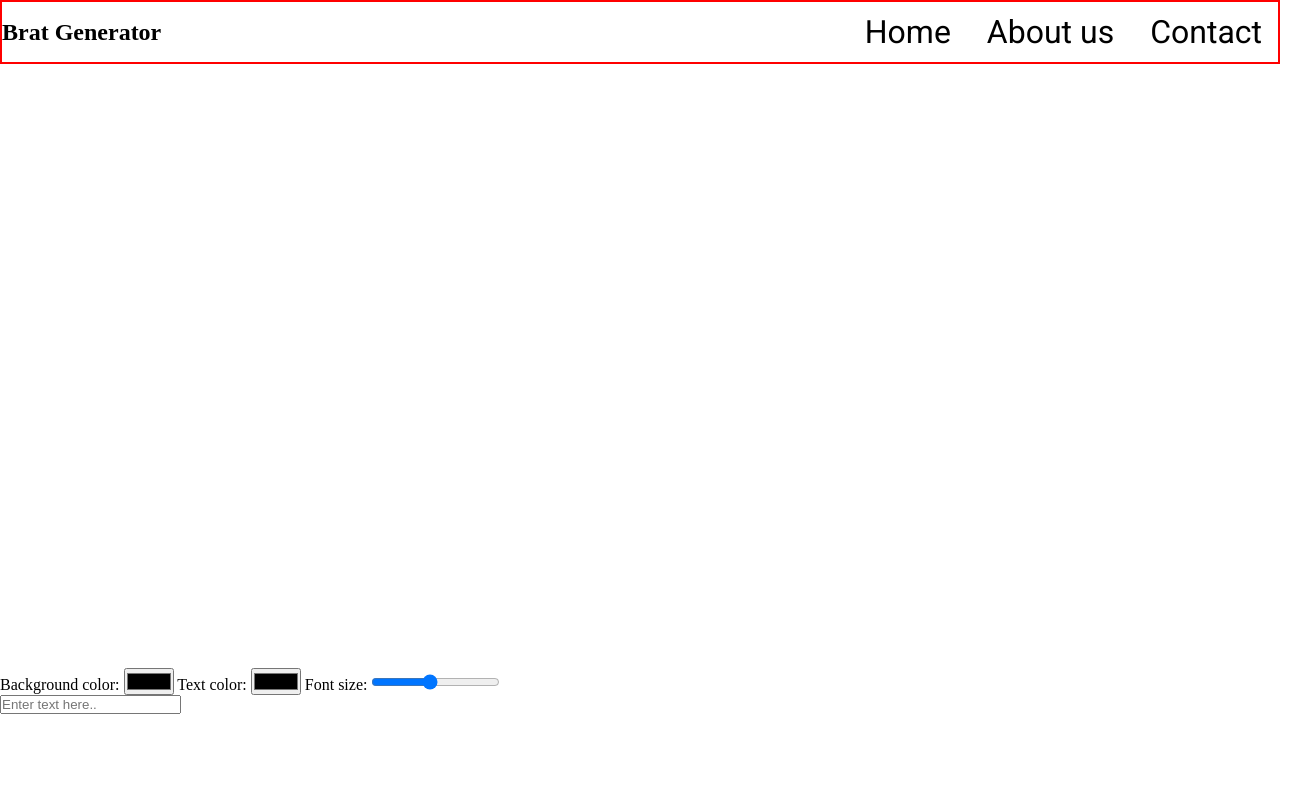
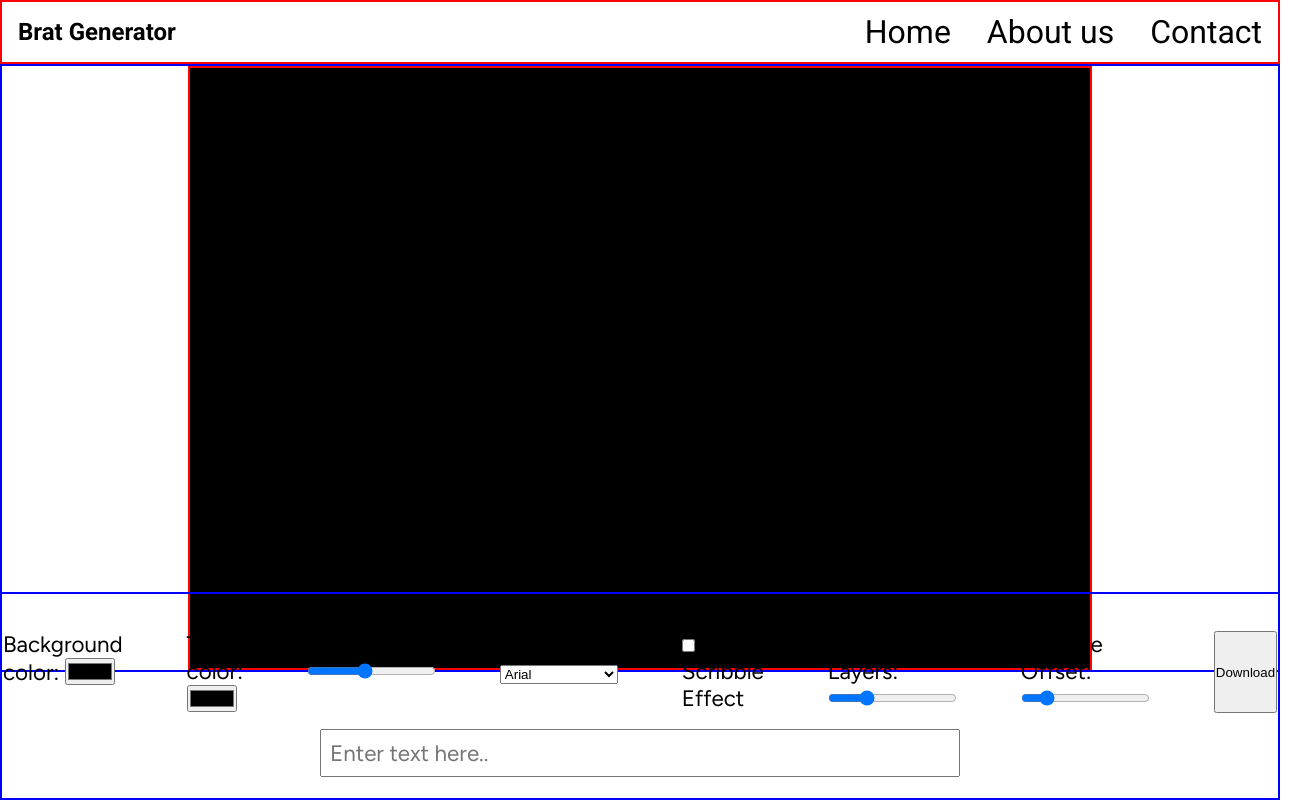
Before and after one commit to AMANKUMAR7777/bratGenerator, a plain HTML site: page index.html in a window 1280 px wide. Shown: the whole page, 1309 px wide, since content can reach past the window. Drawn offline with Linux system fonts and the light colour scheme.

Commit message:
add some features

```diff
--- a/index.html
+++ b/index.html
@@ -4,7 +4,7 @@
     <meta charset="UTF-8">
     <meta name="viewport" content="width=device-width, initial-scale=1.0">
     <title>Document</title>
-    <link rel="stylesheet" typ="text/css" href="style.css">
+    <link rel="stylesheet" type="text/css" href="style.css">
 </head>
 <body>
     <div id="main">
@@ -20,18 +20,49 @@
             </div>
 
         </nav>
+        <div class="screen">
         <canvas id="canvas" height="600" width="900"></canvas>
-
+        </div>
         <div class="bottom">
 
             <div class="controls">
                 <label>Background color: <input type="color" id="bgColor"></label>
                 <label>Text color: <input type="color" id="textColor"></label>
                 <label>Font size: <input type="range" id="fontSize" min="20" max="200" value="100"></label>
+                <label>Font family:
+                  <select id="fontFamily">
+                    <option value="Arial">Arial</option>
+                    <option value="Figtree">Figtree</option>
+                    <option value="Oswald">Oswald</option>
+                    <option value="Roboto">Roboto</option>
+                    <option value="Syne">Syne</option>
+                    <option value="Comic Sans MS">Comic Sans MS</option>
+                    <option value="Impact">Impact</option>
+                    <option value="Courier New">Courier New</option>
+                  </select>
+                </label>
+                <label>
+                  <input type="checkbox" id="scribbleEffect">
+                  Scribble Effect
+                </label>
+                <label>
+                Scribble Layers:
+                <input type="range" id="scribbleTimes" min="2" max="20" value="7">
+                </label>
+                <label>
+                Scribble Offset:
+                <input type="range" id="scribbleOffset" min="1" max="20" value="4">
+                </label>
+
+                <button id="downloadBtn">Download</button>
             </div>
 
             <input type="text" id="textInput" placeholder="Enter text here..">
         </div>
+
+
     </div>
+
+    <script src="script.js"></script>
 </body>
 </html>
--- /dev/null
+++ b/script.js
@@ -0,0 +1,98 @@
+const canvas = document.getElementById('canvas');
+const ctx = canvas.getContext('2d');
+const textInput = document.getElementById('textInput');
+const bgColor = document.getElementById('bgColor');
+const textColor = document.getElementById('textColor');
+const fontSize = document.getElementById('fontSize');
+const fontFamily = document.getElementById('fontFamily');
+const scribbleEffect = document.getElementById('scribbleEffect');
+const downloadBtn = document.getElementById('downloadBtn');
+const scribbleTimes = document.getElementById('scribbleTimes');
+const scribbleOffset = document.getElementById('scribbleOffset');
+const gradientEffect = document.getElementById('gradientEffect');
+
+function drawScribbleText(text, x, y, font, color, times = 5, offset = 2) {
+  ctx.save();
+  ctx.font = font;
+  ctx.textAlign = "center";
+  ctx.textBaseline = "middle";
+  ctx.globalAlpha = 0.18; // Lower opacity for scribble layers
+  for (let i = 0; i < times; i++) {
+    const dx = (Math.random() - 0.5) * offset;
+    const dy = (Math.random() - 0.5) * offset;
+    ctx.fillText(text, x + dx, y + dy);
+  }
+  ctx.globalAlpha = 1;
+  ctx.restore();
+}
+
+function drawBrat() {
+  ctx.fillStyle = bgColor.value || "#ffffff";
+  ctx.fillRect(0, 0, canvas.width, canvas.height);
+  ctx.fillStyle = textColor.value || "#000000";
+  const text = textInput.value || "BRAT";
+  // Calculate auto font size
+  const autoFontSize = getAutoFontSize(
+    text,
+    fontFamily.value,
+    canvas.width,
+    parseInt(fontSize.value)
+  );
+  const font = `bold ${autoFontSize}px ${fontFamily.value}`;
+  ctx.font = font;
+  ctx.textAlign = "center";
+  ctx.textBaseline = "middle";
+  let fillStyle = ctx.fillStyle;
+  if (gradientEffect && gradientEffect.checked) {
+    const grad = ctx.createLinearGradient(0, 0, canvas.width, 0);
+    grad.addColorStop(0, "#ff0080");
+    grad.addColorStop(1, "#7928ca");
+    fillStyle = grad;
+  }
+  ctx.fillStyle = fillStyle;
+  if (scribbleEffect && scribbleEffect.checked) {
+    drawScribbleText(
+      text,
+      canvas.width / 2,
+      canvas.height / 2,
+      font,
+      ctx.fillStyle,
+      scribbleTimes ? parseInt(scribbleTimes.value) : 7,
+      scribbleOffset ? parseInt(scribbleOffset.value) : 4
+    );
+  } else {
+    ctx.fillText(text, canvas.width / 2, canvas.height / 2);
+  }
+}
+
+function getAutoFontSize(text, fontFamily, maxWidth, maxFontSize, minFontSize = 10, padding = 40) {
+  let fontSize = maxFontSize;
+  ctx.font = `bold ${fontSize}px ${fontFamily}`;
+  while (ctx.measureText(text).width > (maxWidth - padding) && fontSize > minFontSize) {
+    fontSize -= 2;
+    ctx.font = `bold ${fontSize}px ${fontFamily}`;
+  }
+  return fontSize;
+}
+
+[
+  textInput,
+  bgColor,
+  textColor,
+  fontSize,
+  fontFamily,
+  scribbleEffect,
+  scribbleTimes,
+  scribbleOffset
+].forEach(el => el && el.addEventListener('input', drawBrat));
+
+if (downloadBtn) {
+  downloadBtn.addEventListener('click', () => {
+    const link = document.createElement('a');
+    link.download = 'brat.png';
+    link.href = canvas.toDataURL();
+    link.click();
+  });
+}
+
+drawBrat();
--- a/style.css
+++ b/style.css
@@ -15,12 +15,18 @@ body{
     width: 100%;
 }
 
+
 nav{
     border: 2px solid red;
     height: 8vh;
     display: flex;
-    justify-content:space-between;
+    justify-content: space-between;
     align-items: center;
+}
+.screen{
+    border: 2px solid blue;
+    width: 100%;
+    height: auto;
 }
 
 nav a{
@@ -30,3 +36,44 @@ nav a{
     padding: 0 1rem;
     font-family: var(--roboto);
 }
+
+nav .left h1{
+    font-family: var(--roboto);
+    color: black;
+    padding: 0 1rem;
+}
+
+.bottom{
+    position: absolute;
+    bottom: 0%;
+    left: 0%;
+    border: 2px solid blue;
+    width: 100%;
+    height: 26vh;
+    display: flex;
+    flex-direction: column;
+    justify-content: center;
+    align-items: center;
+}
+
+.bottom .controls{
+    padding: 1rem 2rem;
+    display: flex;
+    justify-content: space-around;
+    font-size: 1.4rem;
+    font-family: var(--figtree);
+    gap: 4rem;
+}
+.bottom #textInput{
+    height: 3rem;
+    width: 40rem;
+    font-size: 1.4rem;
+    font-family: var(--figtree);
+    padding: 0.5rem;
+}
+
+canvas{
+    border: 2px solid red;
+    display: block;
+    margin: auto auto;
+}
```
